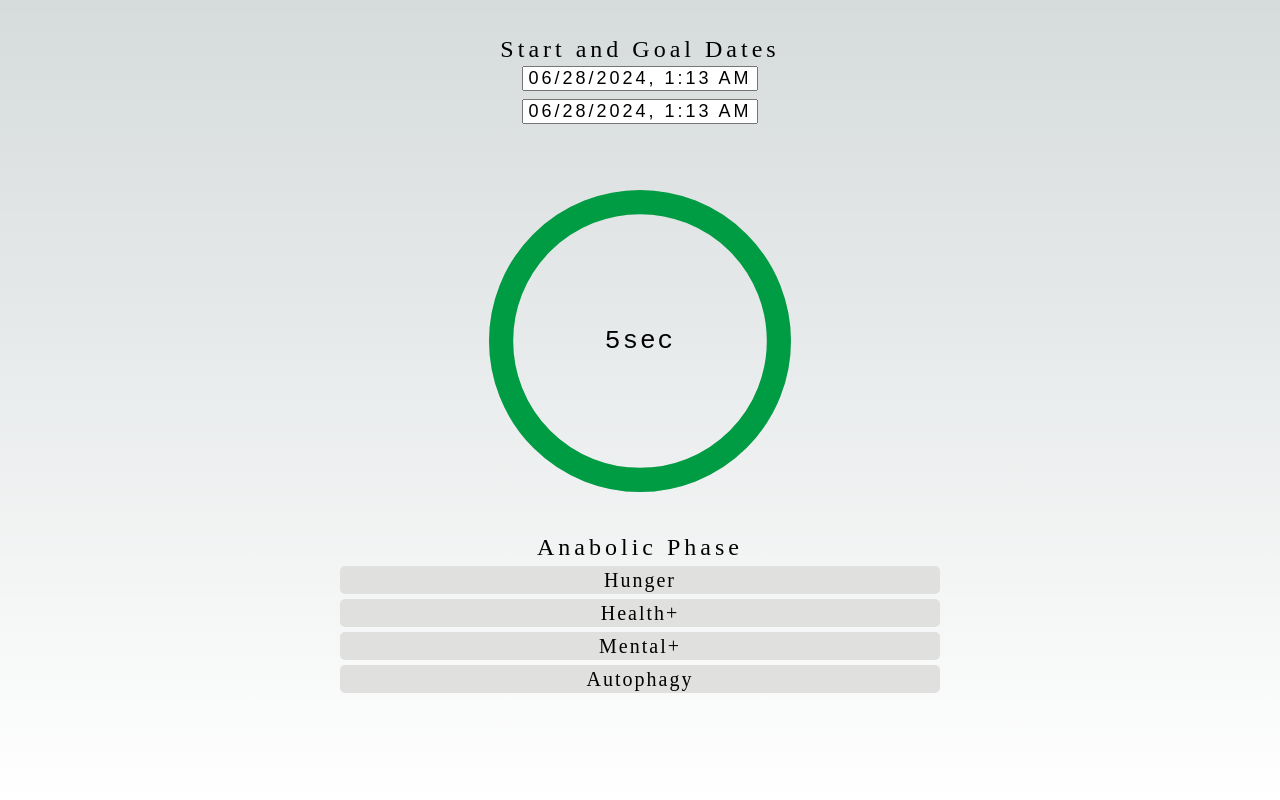
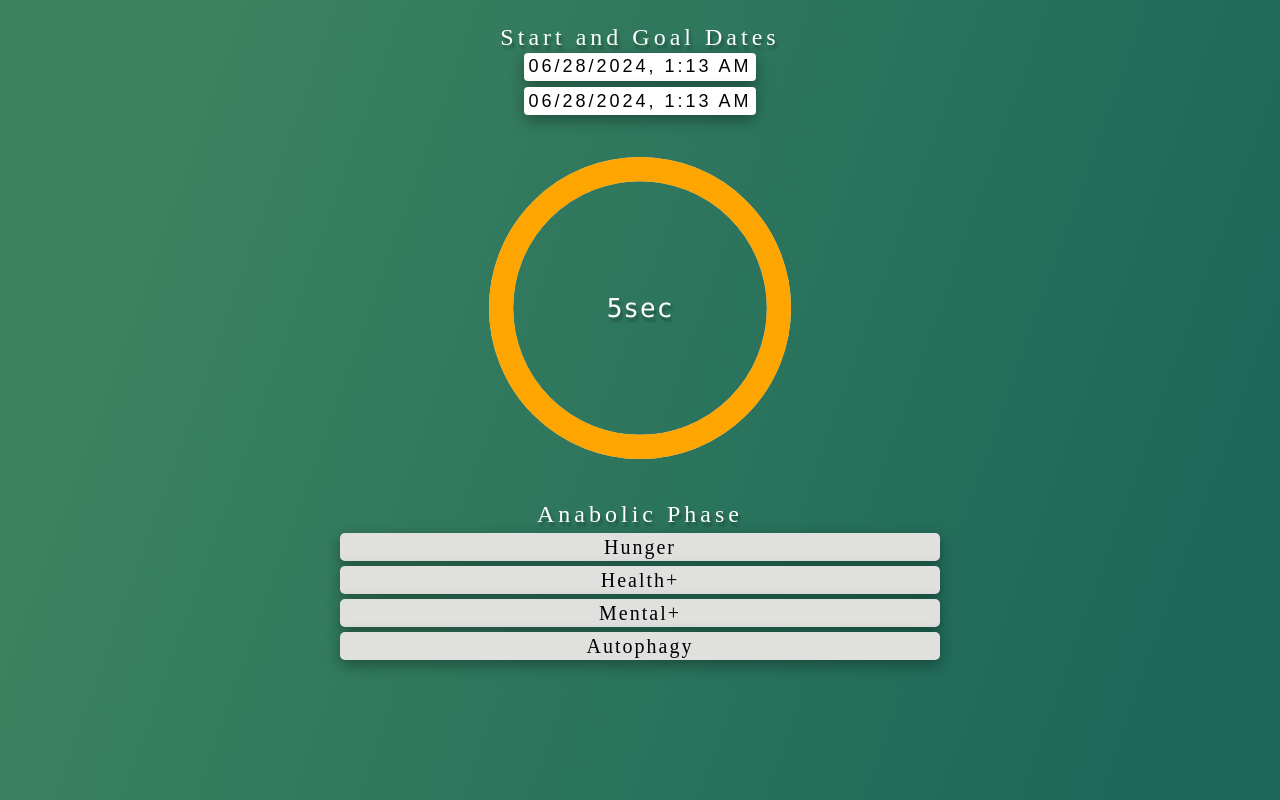
Before and after one commit to OdreZZ/fasting-tracker-frontend, a Next.js app: page / in a window 1280 px wide. Built offline with nearby package versions, Linux system fonts and the light colour scheme.

Commit message:
Improved design all around

```diff
--- a/components/Common/CircularProgressBar.js
+++ b/components/Common/CircularProgressBar.js
@@ -7,7 +7,7 @@ export default function CircularProgressBar({ percentage }) {
         <CircularProgressbar
             value={percentage}
             styles={buildStyles({
-                pathColor: '#009c44',
+                pathColor: 'orange',
             })}
         />
     </div>
--- a/styles/Container.module.css
+++ b/styles/Container.module.css
@@ -4,6 +4,7 @@
     overflow: auto;
     scrollbar-width: none;
     -ms-overflow-style: none;
+    background-image: linear-gradient( 109.6deg,  rgba(61,131,97,1) 11.2%, rgba(28,103,88,1) 91.1% );
 }
 
 .rootContainer::-webkit-scrollbar {
@@ -13,5 +14,5 @@
 .mainContainer {
     display: flex;
     justify-content: center;
-    margin: 12px;
+    margin: 24px 12px;
 }
--- a/styles/Homepage.module.css
+++ b/styles/Homepage.module.css
@@ -1,19 +1,22 @@
 .homepage {
     display: flex;
+    justify-content: space-around;
     flex-direction: column;
     gap: 30px;
     font-size: 24px;
     text-align: center;
     letter-spacing: 4px;
     width: 100%;
+    height: 100%;
     max-width: 600px;
     user-select: none;
+    color: white;
+    text-shadow: 2px 4px 3px rgba(0,0,0,0.3);
 }
 
 .datePickersContainer {
     display: flex;
     flex-direction: column;
-    margin: 24px 0;
 }
 
 .datePickerContainer {
@@ -30,6 +33,12 @@
     font-size: 18px;
     text-align: center;
     letter-spacing: 3px;
+    height: 28px;
+    background-color: white;
+    color: black;
+    border-radius: 4px;
+    border: none;
+    box-shadow: rgba(0, 0, 0, 0.35) 0px 5px 15px;
 }
 
 .timePassedContainer {
@@ -61,14 +70,14 @@
 
 .timePassedCount {
     font-size: 26px;
-    letter-spacing: 2px;
-    font-family: 'Courier New', Courier, monospace;
+    letter-spacing: 1px;
+    font-family: 'Lucida Console', Courier, monospace;
 }
 
 .percPassedCount {
     font-size: 48px;
     letter-spacing: 4px;
-    font-family: 'Courier New', Courier, monospace;
+    font-family: 'Lucida Console', Courier, monospace;
 }
 
 .progressBars {
--- a/styles/ProgressBar.module.css
+++ b/styles/ProgressBar.module.css
@@ -11,6 +11,7 @@
     height: 28px;
     background-color: #e0e0df;
     border-radius: 5px;
+    box-shadow: rgba(0, 0, 0, 0.35) 0px 5px 15px;
     overflow: hidden;
     cursor: pointer;
 }
@@ -19,6 +20,7 @@
     height: 28px;
     background-color: #4c2b8b;
     transition: width 0.2s ease-in-out;
+    box-shadow: rgba(0, 0, 0, 0.35) 0px 5px 15px;
 }
 
 .progressBarText {
@@ -33,4 +35,5 @@
     font-size: 20px;
     letter-spacing: 2px;
     margin: 0 auto;
+    text-shadow: none;
 }
--- a/styles/globals.css
+++ b/styles/globals.css
@@ -6,33 +6,27 @@
     "Fira Mono", "Droid Sans Mono", "Courier New", monospace;
 
   --foreground-rgb: 0, 0, 0;
-  --background-start-rgb: 214, 219, 220;
-  --background-end-rgb: 255, 255, 255;
+  --background-start-rgb: rgb(47, 79, 79);
+  --background-end-rgb: rgb(47, 79, 79);
 
-  --primary-glow: conic-gradient(
-    from 180deg at 50% 50%,
+  --primary-glow: conic-gradient(from 180deg at 50% 50%,
       #16abff33 0deg,
       #0885ff33 55deg,
       #54d6ff33 120deg,
       #0071ff33 160deg,
-    transparent 360deg
-  );
-  --secondary-glow: radial-gradient(
-    rgba(255, 255, 255, 1),
-    rgba(255, 255, 255, 0)
-  );
+      transparent 360deg);
+  --secondary-glow: radial-gradient(rgba(255, 255, 255, 1),
+      rgba(255, 255, 255, 0));
 
   --tile-start-rgb: 239, 245, 249;
   --tile-end-rgb: 228, 232, 233;
-  --tile-border: conic-gradient(
-    #00000080,
+  --tile-border: conic-gradient(#00000080,
       #00000040,
       #00000030,
       #00000020,
       #00000010,
       #00000010,
-    #00000080
-  );
+      #00000080);
 
   --callout-rgb: 238, 240, 241;
   --callout-border-rgb: 172, 175, 176;
@@ -43,28 +37,24 @@
 @media (prefers-color-scheme: dark) {
   :root {
     --foreground-rgb: 255, 255, 255;
-    --background-start-rgb: 0, 0, 0;
-    --background-end-rgb: 0, 0, 0;
+    --background-start-rgb: rgb(47, 79, 79);
+    --background-end-rgb: rgb(47, 79, 79);
 
     --primary-glow: radial-gradient(rgba(1, 65, 255, 0.4), rgba(1, 65, 255, 0));
-    --secondary-glow: linear-gradient(
-      to bottom right,
+    --secondary-glow: linear-gradient(to bottom right,
         rgba(1, 65, 255, 0),
         rgba(1, 65, 255, 0),
-      rgba(1, 65, 255, 0.3)
-    );
+        rgba(1, 65, 255, 0.3));
 
     --tile-start-rgb: 2, 13, 46;
     --tile-end-rgb: 2, 5, 19;
-    --tile-border: conic-gradient(
-      #ffffff80,
+    --tile-border: conic-gradient(#ffffff80,
         #ffffff40,
         #ffffff30,
         #ffffff20,
         #ffffff10,
         #ffffff10,
-      #ffffff80
-    );
+        #ffffff80);
 
     --callout-rgb: 20, 20, 20;
     --callout-border-rgb: 108, 108, 108;
@@ -87,12 +77,9 @@ body {
 
 body {
   color: rgb(var(--foreground-rgb));
-  background: linear-gradient(
-      to bottom,
+  background: linear-gradient(to bottom,
       transparent,
-      rgb(var(--background-end-rgb))
-    )
-    rgb(var(--background-start-rgb));
+      rgb(var(--background-end-rgb))) rgb(var(--background-start-rgb));
 }
 
 a {
```
Lines whose indentation alone changed are shown as unchanged.
